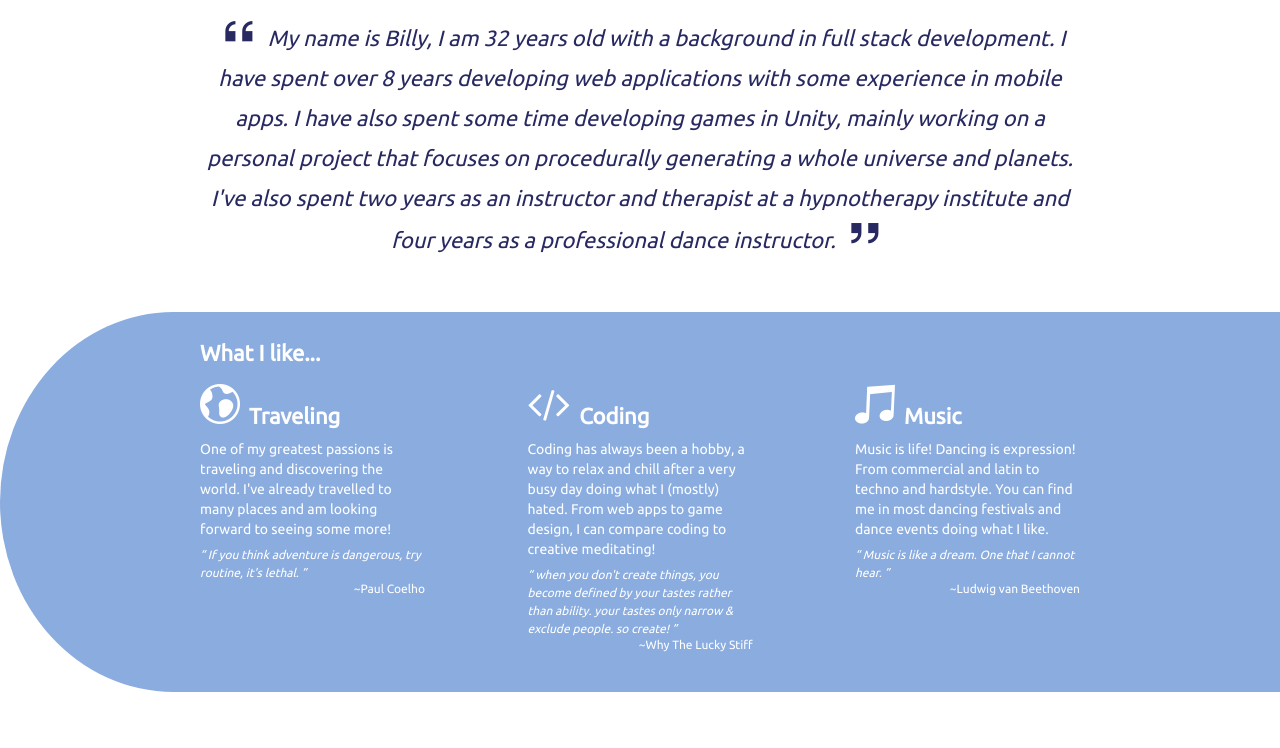
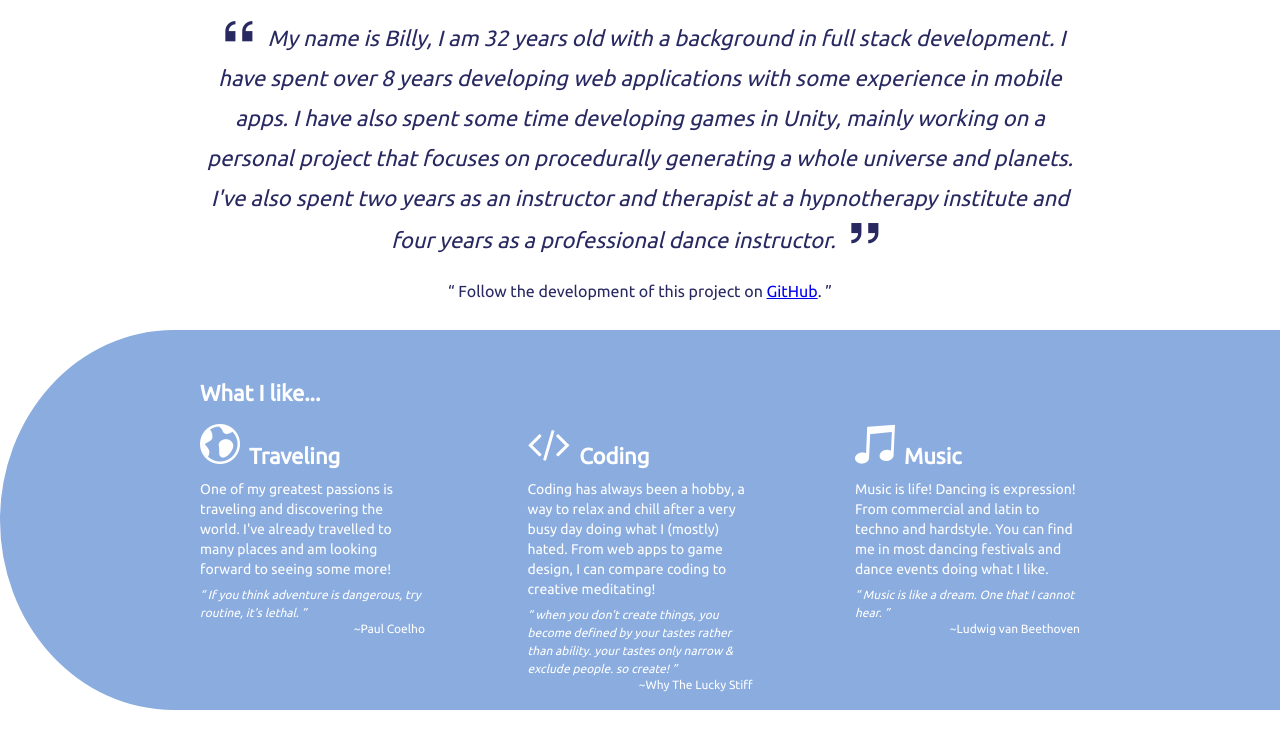
Before and after one commit to lakylekidd/aboutme, a plain HTML site: page src/index.html in a window 1280 px wide. Shown: the part 1011-1759 px from the top of the page. Drawn offline with Linux system fonts and the light colour scheme.

Commit message:
- included: follow dev on github message

```diff
--- a/src/index.html
+++ b/src/index.html
@@ -70,6 +70,9 @@
                     at a hypnotherapy institute and four years as a professional dance instructor.
                     <i class="bf bf-quote-right"></i>
                 </p>
+                <q>
+                    Follow the development of this project on <a href="https://github.com/lakylekidd/aboutme">GitHub</a>.
+                </q>
                 <div class="about-me-back">
                     <div class="left">
 
```
